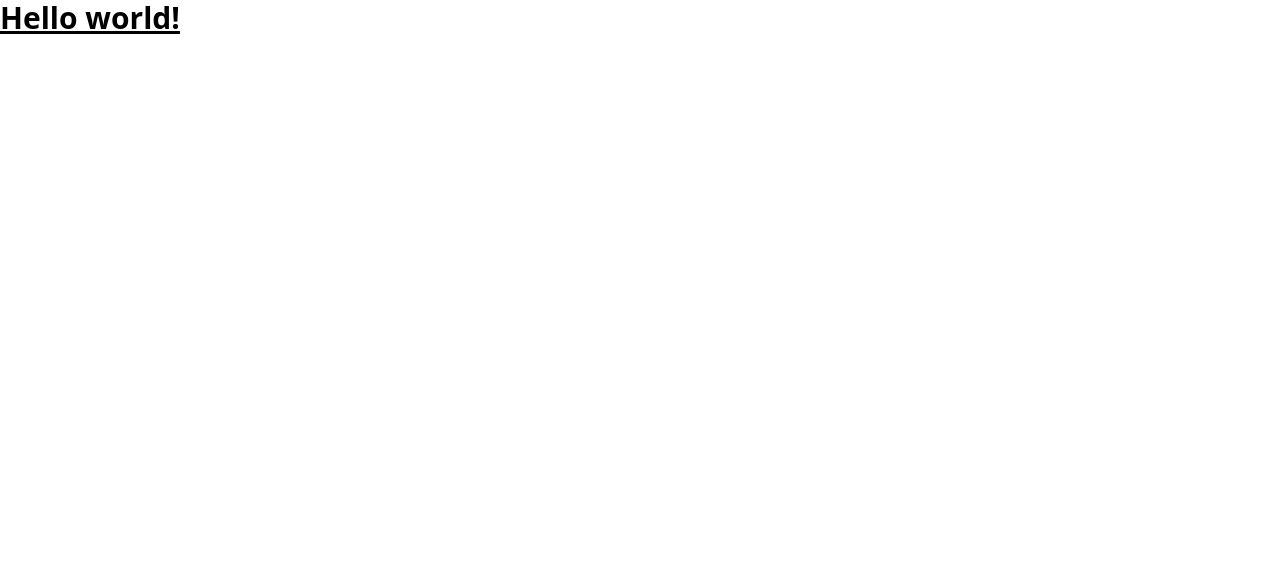
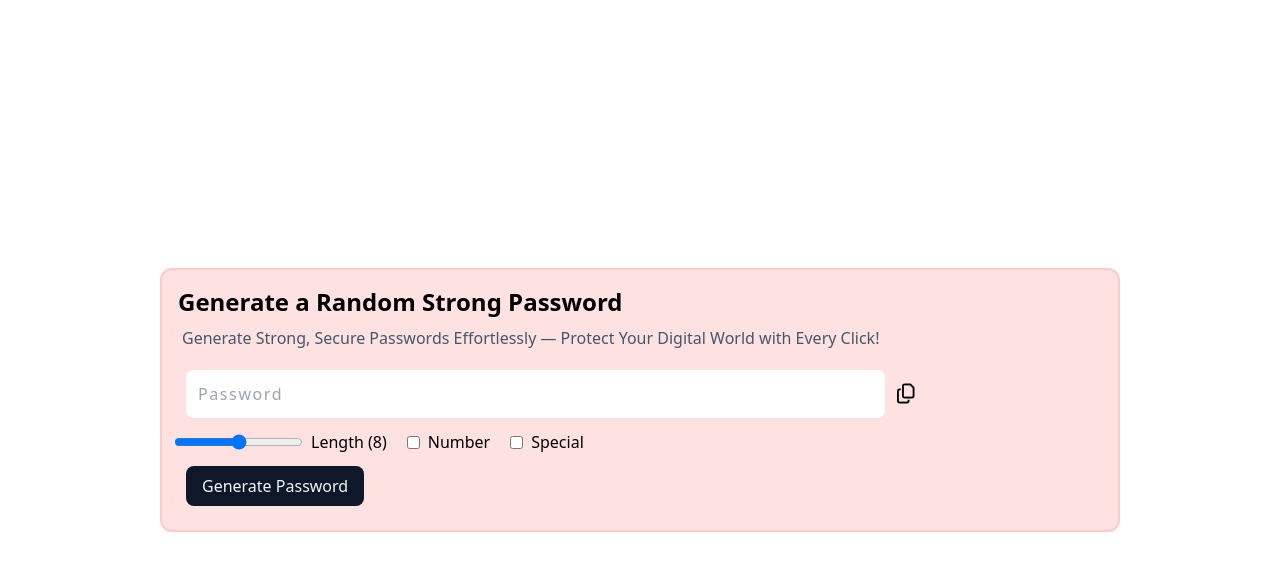
Before and after one commit to bhargablinx/password-generator, a React (Vite) app: page / in a window 1280 px wide. Shown: the top 570 px of the page. Built offline with nearby package versions, Linux system fonts and the light colour scheme.

Commit message:
basic cal is ready

```diff
--- a/index.html
+++ b/index.html
@@ -3,6 +3,10 @@
   <head>
     <meta charset="UTF-8" />
     <meta name="viewport" content="width=device-width, initial-scale=1.0" />
+    <script
+      src="https://kit.fontawesome.com/5593a2500e.js"
+      crossorigin="anonymous"
+    ></script>
     <title>Pass Gen</title>
   </head>
   <body>
--- a/src/App.jsx
+++ b/src/App.jsx
@@ -1,5 +1,93 @@
+import { useState } from "react";
+
 function App() {
-  return <h1 className="text-3xl font-bold underline">Hello world!</h1>;
+  const [length, setLength] = useState(8);
+  const [isNumber, setisNumber] = useState(false);
+  const [isSpecial, setisSpecial] = useState(false);
+  let [password, setPassword] = useState("");
+
+  function generatePass(isNumber, isSpecial) {
+    password = "";
+    let refPass = "ABCDEFGHIJKLMNOPQRSTUVWXYZabcdefghijklmnopqrstuvwxyz";
+    let refNum = "1234567890";
+    let refSpecial = "@#$%&*?";
+    if (isNumber && isSpecial) {
+      refPass += refNum;
+      refPass += refSpecial;
+    } else if (isSpecial) {
+      refPass += refSpecial;
+    } else if (isNumber) {
+      refPass += refNum;
+    }
+
+    for (let i = 0; i < length; i++) {
+      password += refPass[Math.floor(Math.random() * refPass.length)];
+    }
+    setPassword(password);
+  }
+
+  return (
+    <div className="flex justify-center items-center h-screen">
+      <div className="bg-red-100 w-3/4 m-5 p-3 rounded-xl border-red-200 border-2">
+        <div className="text-lg m-1 font-bold md:text-2xl md:font-semibold">
+          Generate a Random Strong Password
+        </div>
+        <div className="text-slate-600 w-3/4 m-2">
+          Generate Strong, Secure Passwords Effortlessly — Protect Your Digital
+          World with Every Click!
+        </div>
+        <div className="flex justify-between items-center">
+          <input
+            readOnly
+            disabled
+            type="text"
+            className="tracking-widest bg-white p-3 m-3 w-3/4 flex-3 text-slate-600 rounded-lg"
+            placeholder="Password"
+            value={password}
+          />
+          <div className="flex-1 text-xl">
+            <i className="fa-regular fa-copy cursor-pointer"></i>
+          </div>
+        </div>
+        <div className="flex items-center gap-2 w-3/4">
+          <input
+            id="length-bar"
+            min={8}
+            max={40}
+            type="range"
+            onChange={(e) => setLength(e.target.value)}
+          />
+          <label htmlFor="length-bar" className="mr-3">
+            Length ({length})
+          </label>
+          <input
+            type="checkbox"
+            name="num"
+            id="num"
+            onClick={(e) => (isNumber ? setisNumber(false) : setisNumber(true))}
+          />
+          <label htmlFor="num" className="mr-3">
+            Number
+          </label>
+          <input
+            type="checkbox"
+            name="special"
+            id="special"
+            onClick={(e) =>
+              isSpecial ? setisSpecial(false) : setisSpecial(true)
+            }
+          />
+          <label htmlFor="special">Special</label>
+        </div>
+        <button
+          className="bg-slate-900 p-2 px-4 text-slate-100 m-3 rounded-lg"
+          onClick={() => generatePass(isNumber, isSpecial)}
+        >
+          Generate Password
+        </button>
+      </div>
+    </div>
+  );
 }
 
 export default App;
```
